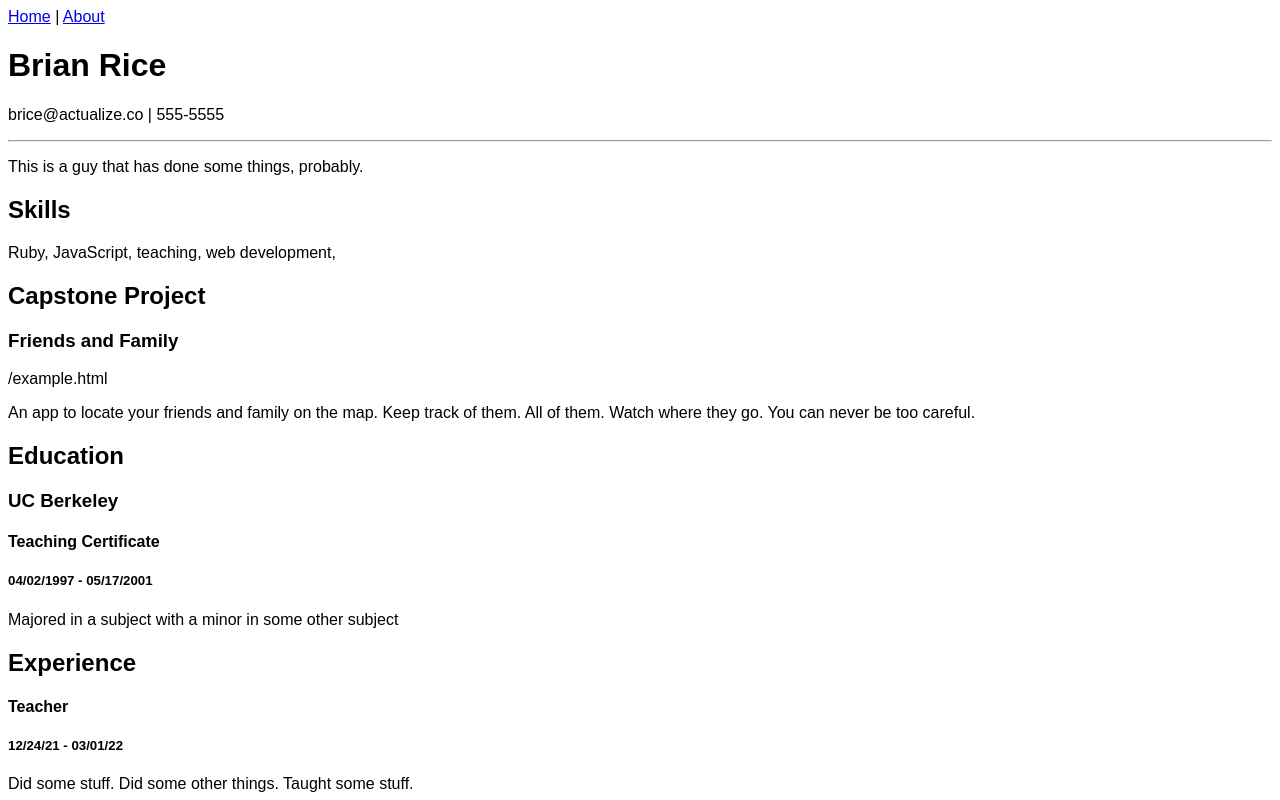
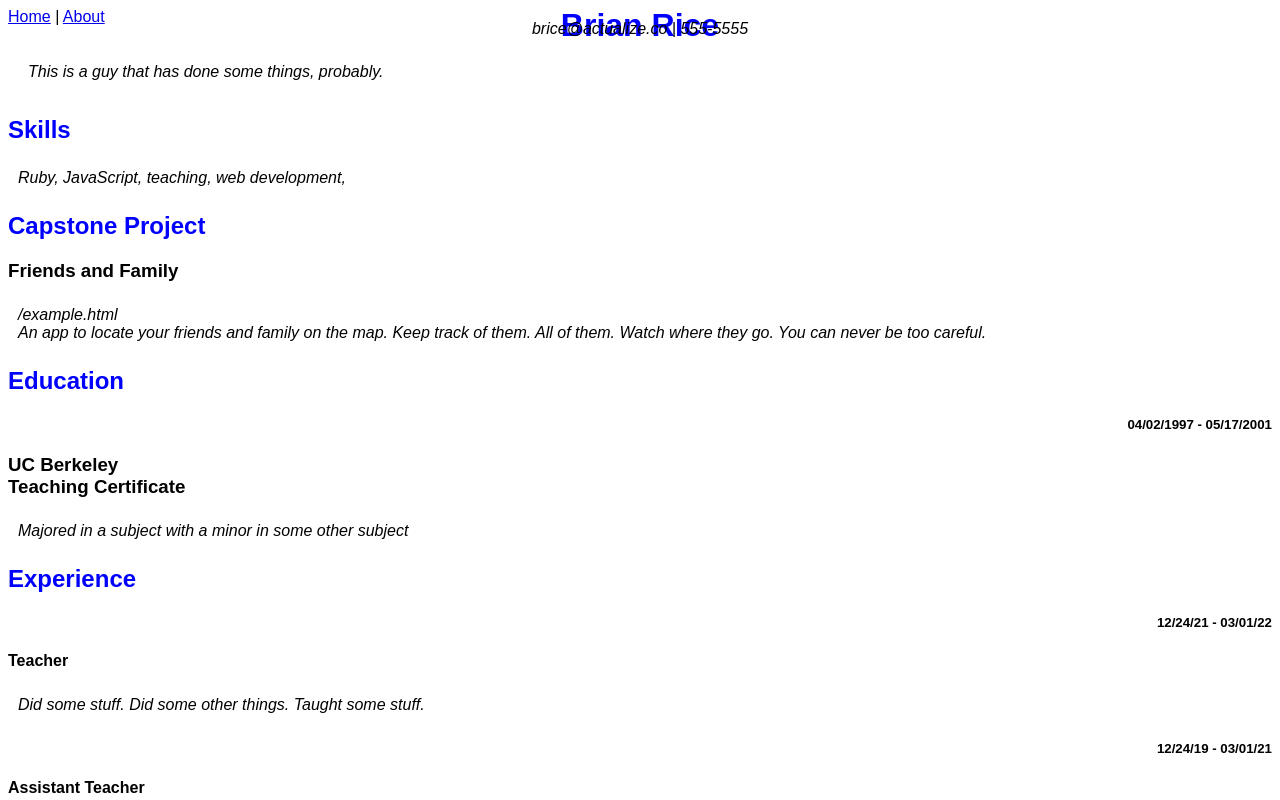
Before and after one commit to Dpeck09/orange-iguanas, a Vue app: page / in a window 1280 px wide. Shown: the top 800 px of the page. Built offline with nearby package versions, Linux system fonts and the light colour scheme.

Commit message:
styling the resume

```diff
--- a/src/views/HomeView.vue
+++ b/src/views/HomeView.vue
@@ -74,36 +74,82 @@ export default {
 
 <template>
   <div id="data" ref="data">
-    <h1>{{ student.first_name }} {{ student.last_name }}</h1>
-    <p>{{ student.email }} | {{ student.phone_number }}</p>
-    <hr>
-    <p>{{ student.short_bio }}</p>
+    <div id="HeadResume">
+      <h1>{{ student.first_name }} {{ student.last_name }}</h1>
+      <p class="email">{{ student.email }} | {{ student.phone_number }}</p>
+    </div>
+    <p class="bio">{{ student.short_bio }}</p>
     <h2>Skills</h2>
-    <span v-for="skill in student.skills">{{ skill.name }}, </span>
+    <p><span v-for="skill in student.skills">{{ skill.name }}, </span></p>
     <h2>Capstone Project</h2>
     <h3>{{ student.capstone.name }}</h3>
-    <p>{{ student.capstone.url }}</p>
-    <p>{{ student.capstone.description }}</p>
+    <p>{{ student.capstone.url }}<br>{{ student.capstone.description }}</p>
     <h2>Education</h2>
     <div v-for="education in student.educations">
-      <h3>{{ education.university_name }}</h3>
-      <h4>{{ education.degree }}</h4>
-      <h5>{{ education.start_date }} - {{ education.end_date }}</h5>
+     <h5>{{ education.start_date }} - {{ education.end_date }}</h5>
+      <h3>{{ education.university_name }}<br>{{ education.degree }}</h3>
       <p>{{ education.details }}</p>
     </div>
     <h2>Experience</h2>
     <div v-for="experience in student.experiences">
+      <h5>{{ experience.start_date }} - {{ experience.end_date }}</h5>
       <h3>{{ experience.company }}</h3>
       <h4>{{ experience.job_title }}</h4>
-      <h5>{{ experience.start_date }} - {{ experience.end_date }}</h5>
       <p>{{ experience.details }}</p>
     </div>
   </div>
+  <div id="button">
   <button v-on:click="htmlToPdf">Download File As PDF</button>
+  </div>
 </template>
 
 <style>
 body {
+  margin: 2;
+  padding: 0;
   font-family: sans-serif;
 }
+
+p {
+  font-style: italic;
+  margin-top: -20px;
+  padding: 5px;
+  margin: 5px;
+}
+
+h1 {
+  text-align: center;
+  color: blue;
+}
+
+h2 {
+  text-align: left;
+  color: blue;
+}
+
+#HeadResume {
+  text-align: center;
+  margin-top: -40px;
+}
+
+#button {
+  text-align: center;
+  margin-top: -128%;
+  margin-left: 76%;
+  padding: 15px;
+}
+
+h5 {
+  text-align: right;
+}
+
+.bio {
+  padding: 15px;
+}
+
+.email {
+  margin-top: -4%;
+}
+
+
 </style>
```
